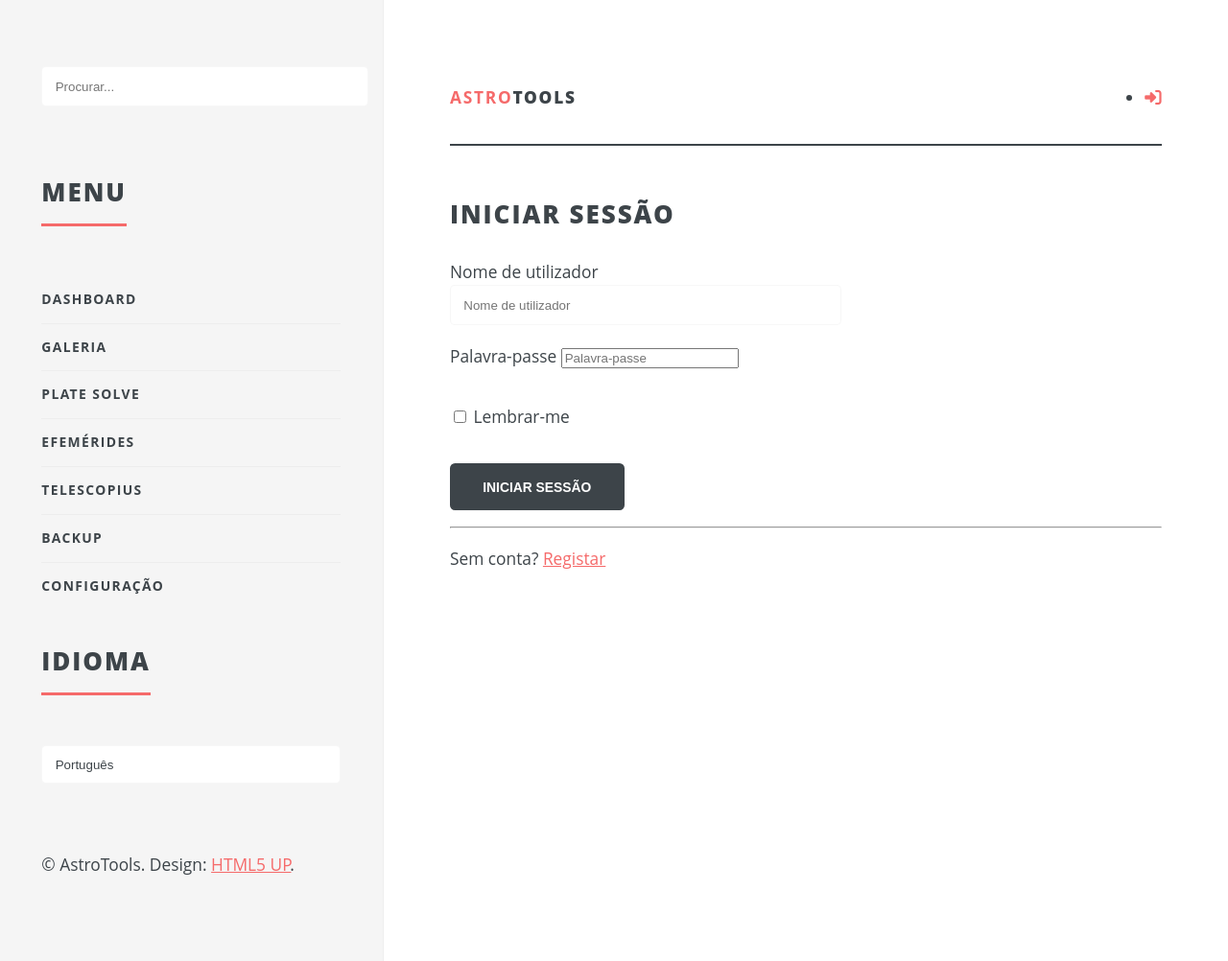
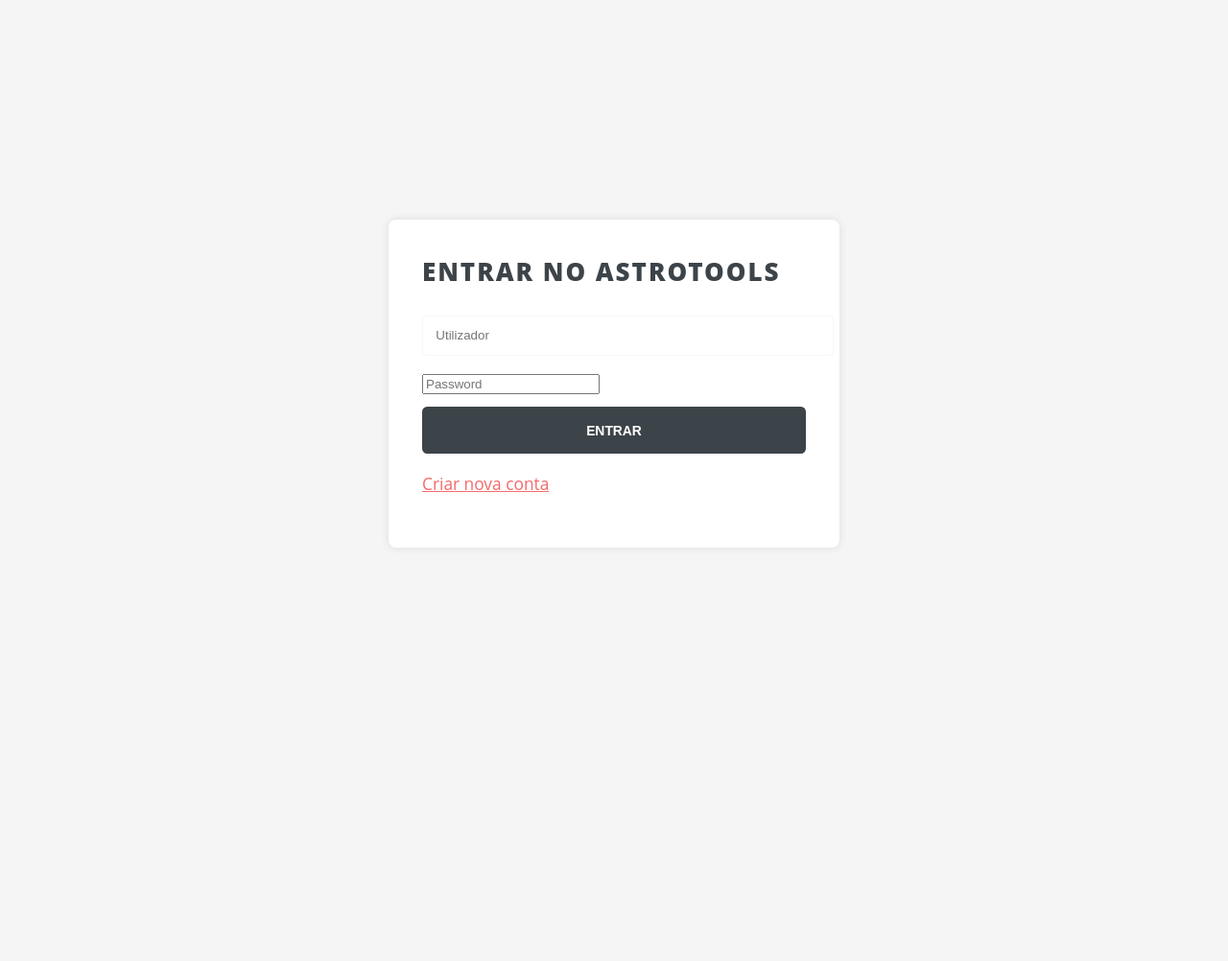
Before and after one commit to fernandosilva708/astrotools, a Flask app: page /auth/login in a window 1280 px wide. Shown: the whole page at 96% size. After the commit the page ends 513 px from the top, so only its background shows below. Run offline with Flask 3, Linux system fonts and the light colour scheme.

Commit message:
feat: simplify auth UI and implement responsive sidebar menu

```diff
--- a/app/templates/auth/login.html
+++ b/app/templates/auth/login.html
@@ -1,39 +1,30 @@
-<!-- SPDX-License-Identifier: GPL-2.0-only -->
-{% extends 'base.html' %}
-{% block title %}Entrar — AstroTools{% endblock %}
-
-{% block content %}
-<header class="main">
-    <h1>Iniciar Sessão</h1>
-</header>
-
-<section>
-    <form method="post">
-        <input type="hidden" name="csrf_token" value="{{ csrf_token() }}">
-        <div class="row">
-            <div class="col-6">
-                <label data-i18n="auth_username">Nome de utilizador</label>
-                <input type="text" name="username" required autofocus data-i18n-placeholder="auth_username">
-            </div>
-            <div class="col-6">
-                <label data-i18n="auth_password">Palavra-passe</label>
-                <input type="password" name="password" required data-i18n-placeholder="auth_password">
-            </div>
-        </div>
-        <div class="row" style="margin-top: 1em;">
-            <div class="col-6">
-                <input type="checkbox" name="remember" id="remember">
-                <label for="remember" data-i18n="auth_remember">Lembrar-me</label>
-            </div>
-        </div>
-        <ul class="actions" style="margin-top: 2em;">
-            <li><button type="submit" class="button primary" data-i18n="auth_login">Iniciar Sessão</button></li>
-        </ul>
-    </form>
-    <hr>
-    <p>
-        <span data-i18n="auth_no_account">Sem conta?</span>
-        <a href="{{ url_for('auth.register') }}" data-i18n="auth_register">Registar</a>
-    </p>
-</section>
-{% endblock %}
+<!DOCTYPE HTML>
+<html lang="pt">
+<head>
+    <title>AstroTools — Login</title>
+    <meta charset="utf-8" />
+    <meta name="viewport" content="width=device-width, initial-scale=1, user-scalable=no" />
+    <link rel="stylesheet" href="{{ url_for('static', filename='css/main.css') }}" />
+    <style>
+        body { display: flex; justify-content: center; align-items: center; min-height: 100vh; background-color: #f5f5f5; }
+        .login-box { width: 100%; max-width: 400px; padding: 2em; background: #fff; box-shadow: 0 0 10px rgba(0,0,0,0.1); border-radius: 8px; }
+    </style>
+</head>
+<body>
+    <div class="login-box">
+        <h2>Entrar no AstroTools</h2>
+        {% with messages = get_flashed_messages(with_categories=true) %}
+            {% for category, message in messages %}
+                <div class="alert alert-{{ category }}" style="color: red; margin-bottom: 1em;">{{ message }}</div>
+            {% endfor %}
+        {% endwith %}
+        <form method="post">
+            <input type="hidden" name="csrf_token" value="{{ csrf_token() }}">
+            <input type="text" name="username" placeholder="Utilizador" required autofocus style="margin-bottom: 1em;">
+            <input type="password" name="password" placeholder="Password" required style="margin-bottom: 1em;">
+            <button type="submit" class="button primary" style="width: 100%;">Entrar</button>
+        </form>
+        <p style="margin-top: 1em;"><a href="{{ url_for('auth.register') }}">Criar nova conta</a></p>
+    </div>
+</body>
+</html>
--- a/app/templates/base.html
+++ b/app/templates/base.html
@@ -13,9 +13,6 @@
 </head>
 <body class="is-preload">
 
-    <!-- Sidebar Toggle -->
-    <button class="sidebar-toggle"><i class="fa fa-bars"></i></button>
-
     <!-- Wrapper -->
     <div id="wrapper">
 
@@ -25,6 +22,9 @@
 
                 <!-- Header -->
                 <header id="header">
+                    <button id="sidebar-toggle" style="background: none; border: none; margin-right: 1em; cursor: pointer;">
+                        <i class="fa fa-bars" style="font-size: 1.5em;"></i>
+                    </button>
                     <a href="{{ url_for('dashboard.index') }}" class="logo"><strong>Astro</strong>Tools</a>
                     <ul class="icons">
                         {% if current_user.is_authenticated %}
@@ -53,57 +53,43 @@
         </div>
 
         <!-- Sidebar -->
-        <div id="sidebar">
-            <div class="inner">
+        <div id="sidebar" style="display: none; position: fixed; top: 0; left: 0; height: 100%; width: 250px; background: #333; z-index: 1000; overflow-y: auto;">
+            <div class="inner" style="padding: 2em; color: white;">
 
-                <!-- Search -->
-                <section id="search" class="alt">
-                    <form method="post" action="#">
-                        <input type="hidden" name="csrf_token" value="{{ csrf_token() }}">
-                        <input type="text" name="query" id="query" placeholder="Procurar..." />
-                    </form>
-                </section>
+                <!-- Sidebar Close -->
+                <button id="sidebar-close" style="background: none; border: none; color: white; cursor: pointer; float: right;">
+                    <i class="fa fa-times" style="font-size: 1.5em;"></i>
+                </button>
 
                 <!-- Menu -->
-                <nav id="menu">
+                <nav id="menu" style="margin-top: 3em;">
                     <header class="major">
                         <h2>Menu</h2>
                     </header>
-                    <ul>
-                        <li><a href="{{ url_for('dashboard.index') }}" class="{% if request.blueprint == 'dashboard' %}active{% endif %}">Dashboard</a></li>
-                        <li><a href="{{ url_for('gallery.index') }}" class="{% if request.blueprint == 'gallery' %}active{% endif %}">Galeria</a></li>
-                        <li><a href="{{ url_for('astrometry.index') }}" class="{% if request.blueprint == 'astrometry' %}active{% endif %}">Plate Solve</a></li>
-                        <li><a href="{{ url_for('ephemeris.index') }}" class="{% if request.blueprint == 'ephemeris' %}active{% endif %}">Efemérides</a></li>
-                        <li><a href="{{ url_for('telescopius.index') }}" class="{% if request.blueprint == 'telescopius' %}active{% endif %}">Telescopius</a></li>
-                        <li><a href="{{ url_for('backup.index') }}" class="{% if request.blueprint == 'backup' %}active{% endif %}">Backup</a></li>
-                        <li><a href="{{ url_for('config.index') }}" class="{% if request.blueprint == 'config' %}active{% endif %}">Configuração</a></li>
+                    <ul style="list-style: none; padding: 0;">
+                        <li><a href="{{ url_for('dashboard.index') }}" style="color: white;">Dashboard</a></li>
+                        <li><a href="{{ url_for('gallery.index') }}" style="color: white;">Galeria</a></li>
+                        <li><a href="{{ url_for('astrometry.index') }}" style="color: white;">Plate Solve</a></li>
+                        <li><a href="{{ url_for('ephemeris.index') }}" style="color: white;">Efemérides</a></li>
+                        <li><a href="{{ url_for('telescopius.index') }}" style="color: white;">Telescopius</a></li>
+                        <li><a href="{{ url_for('backup.index') }}" style="color: white;">Backup</a></li>
+                        <li><a href="{{ url_for('config.index') }}" style="color: white;">Configuração</a></li>
                     </ul>
                 </nav>
-
-                <!-- Section: Idioma -->
-                <section>
-                    <header class="major">
-                        <h2>Idioma</h2>
-                    </header>
-                    <div class="mini-posts">
-                        <select id="lang-selector" style="width: 100%;">
-                            <option value="pt" selected>Português</option>
-                            <option value="en">English</option>
-                        </select>
-                    </div>
-                </section>
-
-                <!-- Footer -->
-                <footer id="footer">
-                    <p class="copyright">&copy; AstroTools. Design: <a href="https://html5up.net">HTML5 UP</a>.</p>
-                </footer>
-
             </div>
         </div>
 
     </div>
 
     <!-- Scripts -->
+    <script>
+        document.getElementById('sidebar-toggle').addEventListener('click', () => {
+            document.getElementById('sidebar').style.display = 'block';
+        });
+        document.getElementById('sidebar-close').addEventListener('click', () => {
+            document.getElementById('sidebar').style.display = 'none';
+        });
+    </script>
     <script src="{{ url_for('static', filename='js/main.js') }}"></script>
     <script src="{{ url_for('static', filename='js/translations.js') }}"></script>
     <script src="{{ url_for('static', filename='js/app.js') }}"></script>
```
Also changed, not shown: app/templates/auth/register.html (+26 -39 lines).
